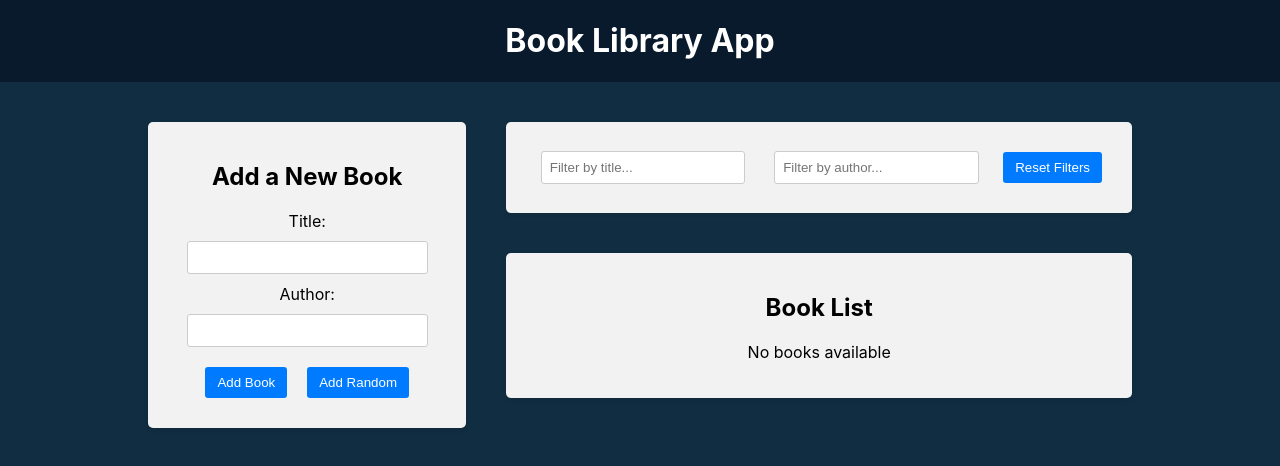
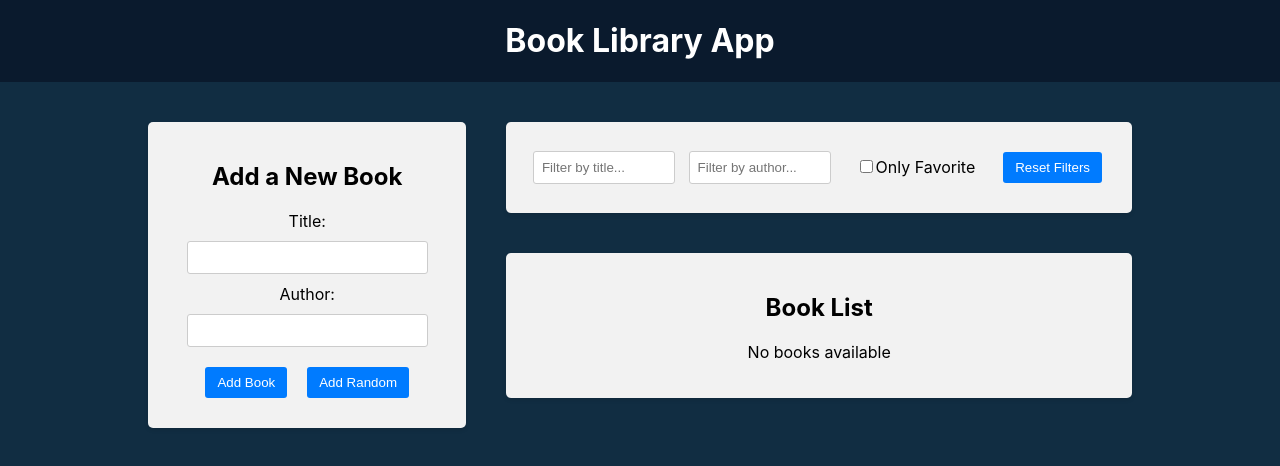
Before and after one commit to Kilar07/React-Redux, a React (Create React App) app in the folder frontend/: page / in a window 1280 px wide. Shown: the top 466 px of the page. Built offline with nearby package versions, Linux system fonts and the light colour scheme.

Commit message:
Favorite checkbox filter

```diff
--- a/frontend/src/components/BookList/BookList.js
+++ b/frontend/src/components/BookList/BookList.js
@@ -5,6 +5,7 @@
 import {
   selectTitleFilter,
   selectAuthorFilter,
+  selectOnlyFavoriteFilter,
 } from "../../redux/slices/filterSlice";
 import "./BookList.css";
 
@@ -12,6 +13,7 @@
   const books = useSelector((state) => state.books);
   const titleFilter = useSelector(selectTitleFilter);
   const authorFilter = useSelector(selectAuthorFilter);
+  const onlyFavoriteFilter = useSelector(selectOnlyFavoriteFilter);
   const dispatch = useDispatch();
 
   const handleDeleteBook = (id) => {
@@ -26,12 +28,11 @@
     const matchesTitle = book.title
       .toLowerCase()
       .includes(titleFilter.toLowerCase());
-
     const matchesAuthor = book.author
       .toLowerCase()
       .includes(authorFilter.toLowerCase());
-
-    return matchesAuthor && matchesTitle;
+    const matchesFavorite = onlyFavoriteFilter ? book.isFavorite : true;
+    return matchesAuthor && matchesTitle && matchesFavorite;
   });
 
   return (
--- a/frontend/src/components/Filter/Filter.js
+++ b/frontend/src/components/Filter/Filter.js
@@ -6,6 +6,8 @@
   selectTitleFilter,
   selectAuthorFilter,
   setAuthorFilter,
+  selectOnlyFavoriteFilter,
+  setOnlyFavoriteFilter,
 } from "../../redux/slices/filterSlice";
 import "./Filter.css";
 
@@ -13,6 +15,7 @@
   const dispatch = useDispatch();
   const titleFilter = useSelector(selectTitleFilter);
   const authorFilter = useSelector(selectAuthorFilter);
+  const onlyFavoriteFilter = useSelector(selectOnlyFavoriteFilter);
 
   const handleTitleFilterChange = (e) => {
     dispatch(setTitleFilter(e.target.value));
@@ -20,6 +23,10 @@
 
   const handleAuthorFilterChange = (e) => {
     dispatch(setAuthorFilter(e.target.value));
+  };
+
+  const handleOnlyFavoriteFilterChange = () => {
+    dispatch(setOnlyFavoriteFilter());
   };
 
   const handleResetFlters = () => {
@@ -45,6 +52,16 @@
             onChange={handleAuthorFilterChange}
           />
         </div>
+        <div className="filter-group">
+          <label>
+            <input
+              type="checkbox"
+              checked={onlyFavoriteFilter}
+              onChange={handleOnlyFavoriteFilterChange}
+            />
+            Only Favorite
+          </label>
+        </div>
         <button type="button" onClick={handleResetFlters}>
           Reset Filters
         </button>
--- a/frontend/src/redux/slices/filterSlice.js
+++ b/frontend/src/redux/slices/filterSlice.js
@@ -3,6 +3,7 @@
 const initialState = {
   title: "",
   author: "",
+  onlyFavorite: false
 };
 
 const filterSlice = createSlice({
@@ -13,20 +14,22 @@
       state.title = action.payload;
       // return { ...state, title: action.payload };
     },
-    resetFilters: (state) => {
+    resetFilters: () => {
       return initialState;
     },
     setAuthorFilter: (state, action) => {
       state.author = action.payload;
     },
+    setOnlyFavoriteFilter: (state) => {
+      state.onlyFavorite = !state.onlyFavorite
+    }
   },
 });
 
-export const { setTitleFilter, resetFilters, setAuthorFilter } =
+export const { setTitleFilter, resetFilters, setAuthorFilter, setOnlyFavoriteFilter } =
   filterSlice.actions;
 
 export const selectTitleFilter = (state) => state.filter.title;
-
 export const selectAuthorFilter = (state) => state.filter.author;
-
+export const selectOnlyFavoriteFilter = (state) => state.filter.onlyFavorite
 export default filterSlice.reducer;
```
